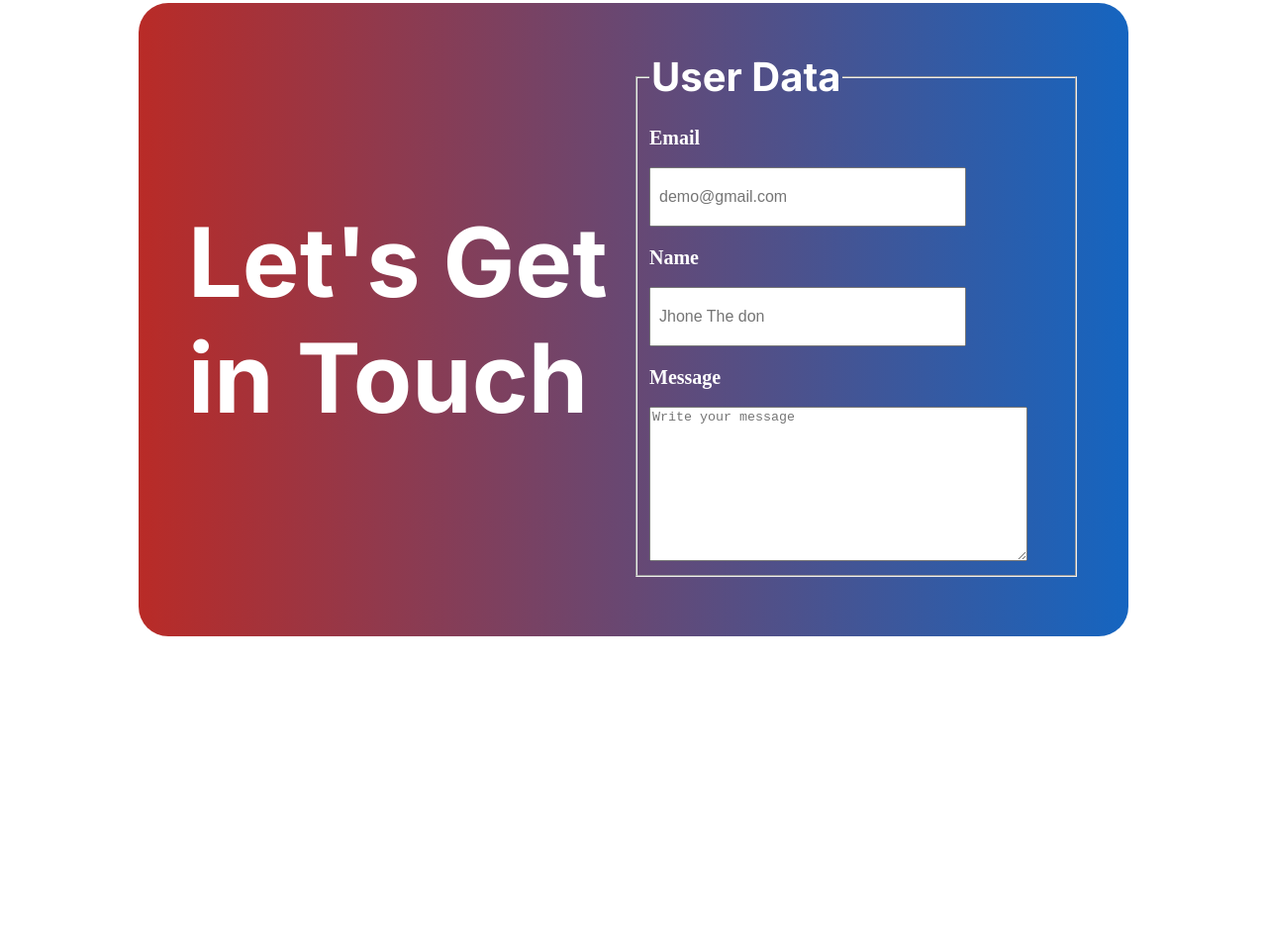
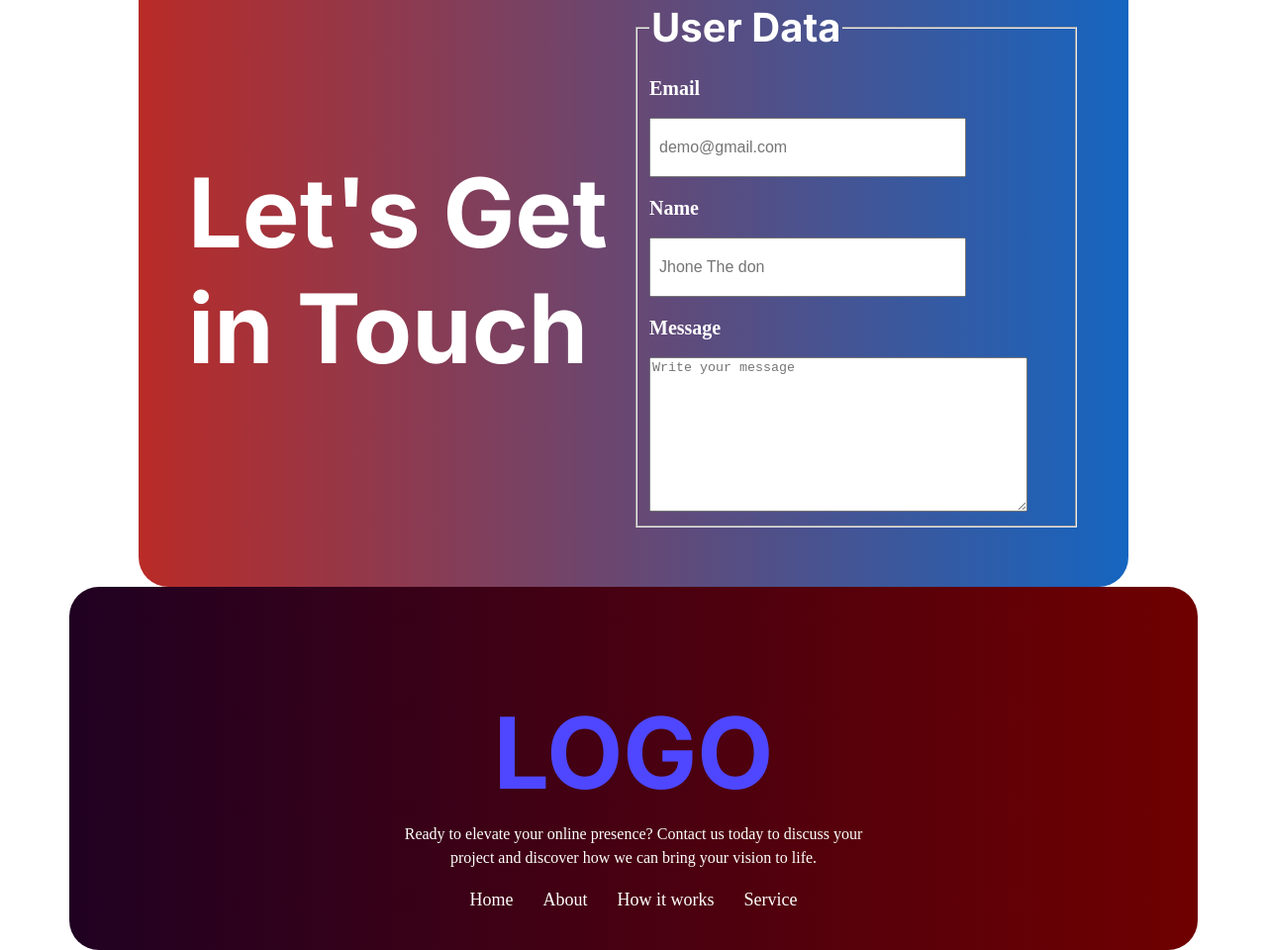
Before and after one commit to Al-Amin-Xdev/Assignment-1, a plain HTML site: page index.html in a window 1280 px wide. Shown: the part 2848-3808 px from the top of the page at 99% size. Before the commit the page ends 3491 px from the top, so only its background shows below. Drawn offline with Linux system fonts and the light colour scheme.

Commit message:
The asiignment has been completed

```diff
--- a/index.html
+++ b/index.html
@@ -158,7 +158,17 @@
         </div>
     </main>
 
-    <footer>
+    <footer class="container">
+        <div class="container1">
+            <div class="heading"><h1 class="inter-logo">LOGO</h1></div>
+            <div class="para1">Ready to elevate your online presence? Contact us today to discuss your project and discover how we can bring your vision to life.</div>
+        </div>
+        <div class="container2">
+            <div class="menu1">Home</div>
+            <div class="menu2">About</div>
+            <div class="menu3">How it works</div>
+            <div class="menu4">Service</div>
+        </div>
 
     </footer>
 
--- a/style.css
+++ b/style.css
@@ -45,6 +45,7 @@ nav ul .menu {
     padding: 5px 7px;
     border-radius: 5px;
     background-color:  rgb(78, 71, 255);
+    cursor: pointer;
 
 }
 .second-container {
@@ -68,6 +69,7 @@ button {
     color: white;
     font-size: 20px;
     border-radius: 10px;
+    cursor: pointer;
 }
 
 /* Second section */
@@ -100,6 +102,7 @@ button {
     padding: 10px;
     font-weight: bold;
     font-size: large;
+    cursor: pointer;
 }
 
 /* User joining info section */
@@ -340,6 +343,7 @@ button {
     padding: 20px;
     margin-top: 0px;
     margin-bottom: 20px;
+    cursor: pointer;
 }
 .focus-photo {
     text-align: center;
@@ -356,7 +360,7 @@ button {
     background: linear-gradient(to right, #b92b27, #1565c0);
     max-width: 900px;
     margin: auto;
-    margin-top: 150px;
+    margin-top: 100px;
     height: 540px;
     align-items: center;
     justify-content: space-between;
@@ -402,3 +406,43 @@ textarea {
     width: 90%;
     height: 150px;
 }
+
+
+.container {
+    display: flex;
+    flex-direction: column;
+    align-items: center;
+    text-align: center;
+    padding: 40px;
+    background: linear-gradient(to right, #200122, #6f0000);
+    color: white;
+    gap: 20px;
+    border-radius: 30px;
+}
+
+
+.heading h1 {
+    font-size: 100px;
+    margin-bottom: 10px;
+}
+
+
+.para1 {
+    max-width: 500px;
+    font-size: 16px;
+    line-height: 1.5;
+}
+
+
+.container2 {
+    display: flex;
+    justify-content: center;
+    gap: 30px;
+    flex-wrap: wrap;
+}
+
+
+.container2 div {
+    font-size: 18px;
+    cursor: pointer;
+}
```
